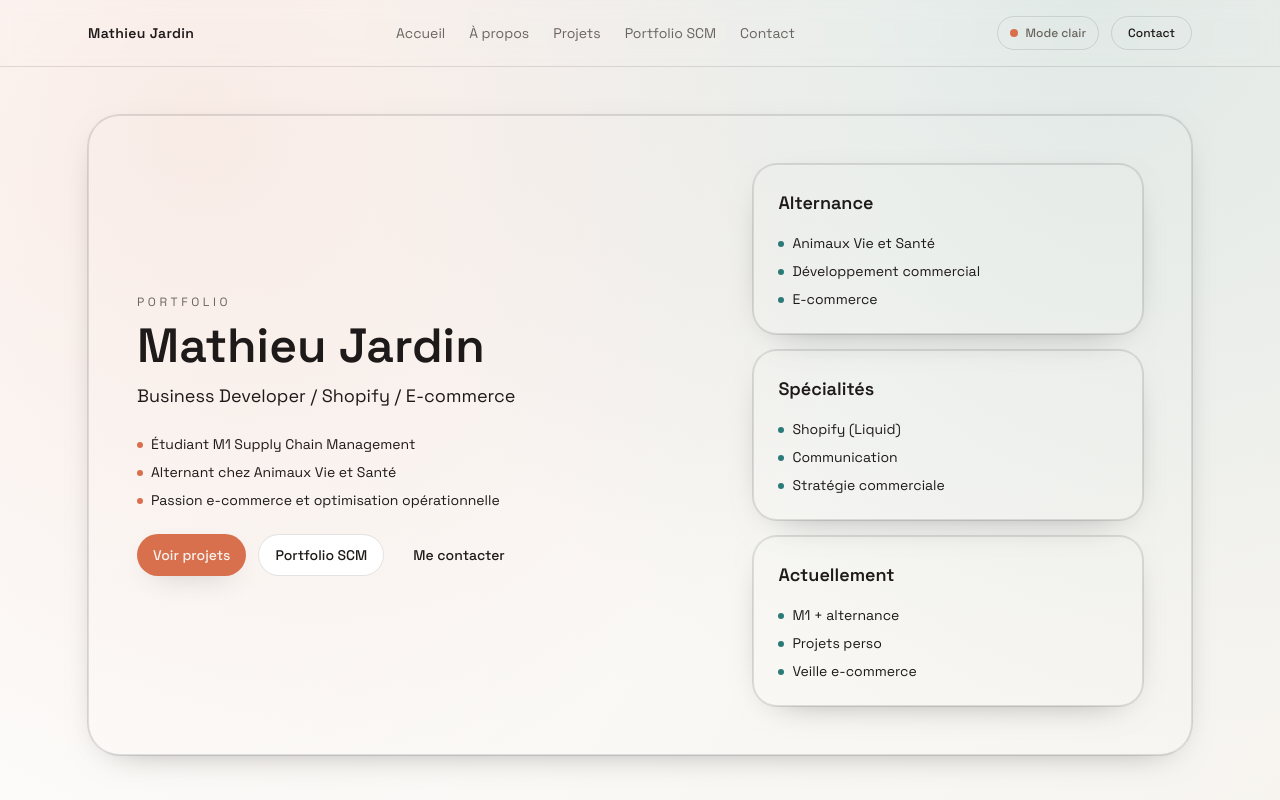
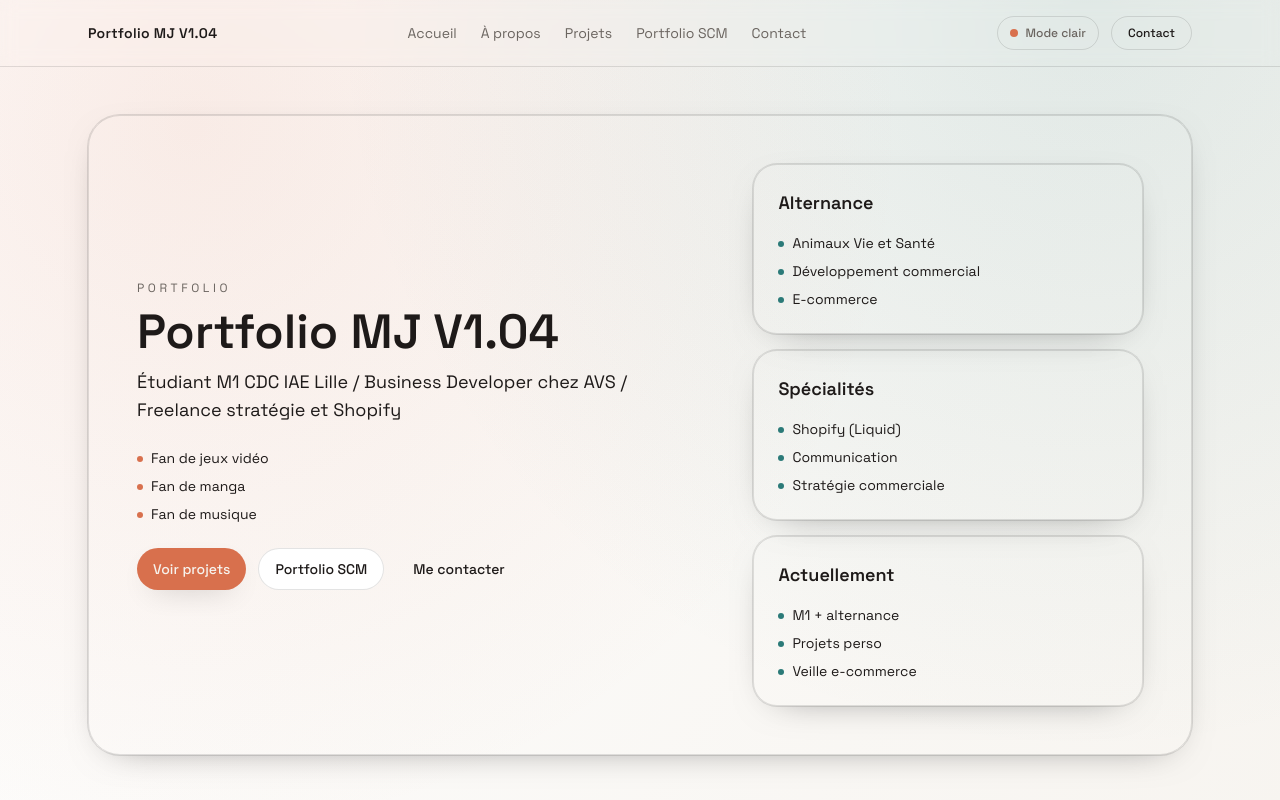
Before and after one commit to Gard0n/portfolio-mathieu-jardin, a Next.js app: page / in a window 1280 px wide. Shown: the top 800 px of the page. Built offline with nearby package versions, Linux system fonts and the light colour scheme.

Commit message:
Update hero content to V1.04

```diff
--- a/src/app/page.tsx
+++ b/src/app/page.tsx
@@ -18,7 +18,9 @@ export default function HomePage() {
               <h1 className="mt-3 text-4xl font-semibold md:text-5xl">
                 {home.heroTitle}
               </h1>
-              <p className="mt-3 text-lg text-text">{home.heroSubtitle}</p>
+              <p className="mt-3 text-lg text-text whitespace-pre-line">
+                {home.heroSubtitle}
+              </p>
             </div>
             <ul className="space-y-2 text-sm">
               {home.heroBullets.map((item) => (
--- a/src/content/siteContent.ts
+++ b/src/content/siteContent.ts
@@ -1,12 +1,12 @@
 export const siteContent = {
   site: {
-    name: "Mathieu Jardin",
+    name: "Portfolio MJ V1.04",
     role: "Business Developer / Shopify / E-commerce",
     description:
       "Portfolio simple et direct : parcours, alternance, projets et livrables Supply Chain.",
     url: "https://gard0n.github.io/portfolio-mathieu-jardin",
     ogImage: "/og.svg",
-    email: "mathieu.jardin@email.fr"
+    email: "mathieu.jardin.pro@gmail.com"
   },
   nav: [
     { label: "Accueil", href: "/" },
@@ -16,13 +16,10 @@ export const siteContent = {
     { label: "Contact", href: "/contact" }
   ],
   home: {
-    heroTitle: "Mathieu Jardin",
-    heroSubtitle: "Business Developer / Shopify / E-commerce",
-    heroBullets: [
-      "Étudiant M1 Supply Chain Management",
-      "Alternant chez Animaux Vie et Santé",
-      "Passion e-commerce et optimisation opérationnelle"
-    ],
+    heroTitle: "Portfolio MJ V1.04",
+    heroSubtitle:
+      "Étudiant M1 CDC IAE Lille / Business Developer chez AVS /\nFreelance stratégie et Shopify",
+    heroBullets: ["Fan de jeux vidéo", "Fan de manga", "Fan de musique"],
     ctas: [
       { label: "Voir projets", href: "/projects" },
       { label: "Portfolio SCM", href: "/course-portfolio" },
@@ -225,8 +222,8 @@ export const siteContent = {
   },
   contact: {
     links: [
-      { label: "GitHub", href: "#" },
-      { label: "LinkedIn", href: "#" }
+      { label: "GitHub", href: "https://github.com/Gard0n" },
+      { label: "LinkedIn", href: "https://www.linkedin.com/in/mathieujardin/" }
     ]
   }
 } as const;
```
Also changed, not shown: public/og.svg.
